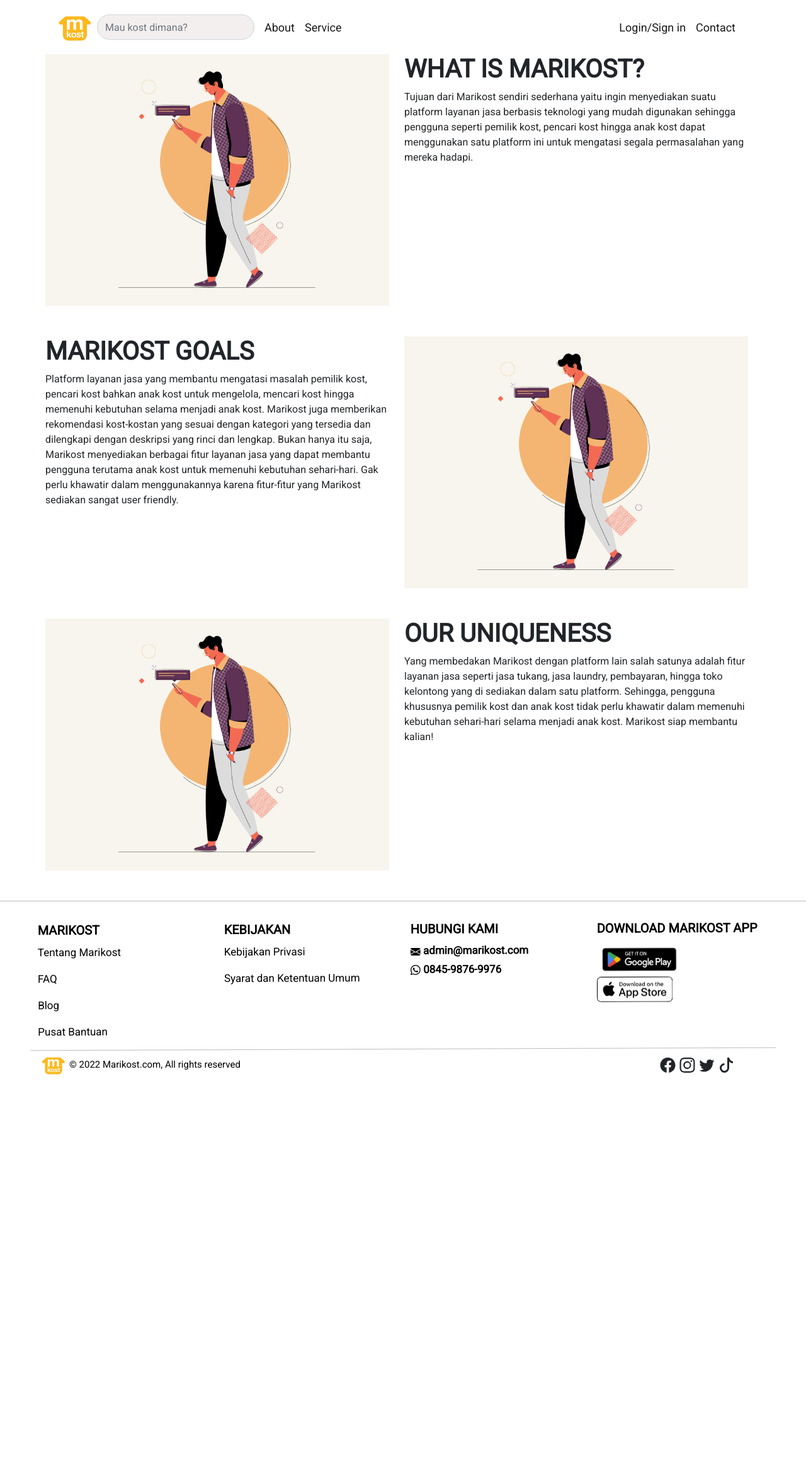
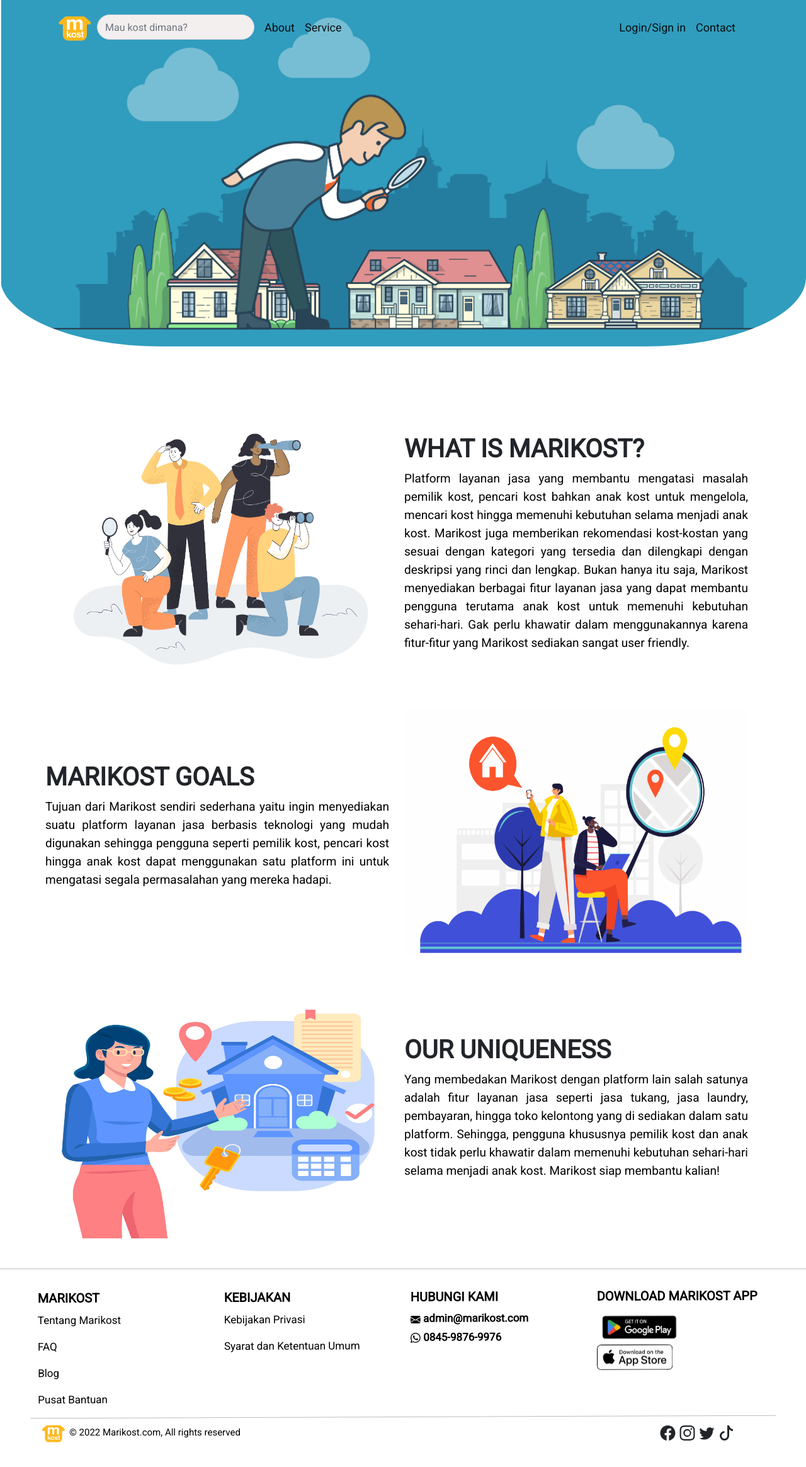
Before and after one commit to Samuelsntr/marikostapp, a PHP site: page /about.php in a window 1280 px wide. Shown: the whole page at 63% size. Before the commit the page ends 1706 px from the top, so only its background shows below. Run offline with PHP 8.4, Linux system fonts and the light colour scheme.

Commit message:
editing about

```diff
--- a/about.php
+++ b/about.php
@@ -1,29 +1,75 @@
-<?php include "header.php"; ?>
+<!doctype html>
+<html lang="en">
 
-<section>
-    <div class="row">
+<head>
+    <meta charset="utf-8">
+    <meta name="viewport" content="width=device-width, initial-scale=1">
+    <title>Bootstrap demo</title>
+    <link href="https://cdn.jsdelivr.net/npm/bootstrap@5.2.0/dist/css/bootstrap.min.css" rel="stylesheet" integrity="sha384-gH2yIJqKdNHPEq0n4Mqa/HGKIhSkIHeL5AyhkYV8i59U5AR6csBvApHHNl/vI1Bx" crossorigin="anonymous">
+    <link rel="stylesheet" href="css/style.css">
+</head>
+
+<body>
+    <div class="bg-img" style="background-image: url('img/10097.jpg');">
+        <div class="container">
+            <nav class="navbar navbar-expand-lg">
+                <div class="container-fluid">
+                    <a><img src="img/Logo MARIKOST.png" alt="" width="70" height="70"></a>
+                    <input class="form-control me-2 cari" type="search" placeholder="Mau kost dimana?" aria-label="Search">
+                    <button class="navbar-toggler" type="button" data-bs-toggle="collapse" data-bs-target="#navbarSupportedContent" aria-controls="navbarSupportedContent" aria-expanded="false" aria-label="Toggle navigation">
+                        <span class="navbar-toggler-icon"></span>
+                    </button>
+                    <div class="collapse navbar-collapse" id="navbarSupportedContent">
+                        <ul class="navbar-nav me-auto mb-2 mb-lg-0">
+                            <li class="nav-item">
+                                <a class="nav-link active tulisan" aria-current="page" href="#">About</a>
+                            </li>
+                            <li class="nav-item">
+                                <a class="nav-link active tulisan" href="#">Service</a>
+                            </li>
+                        </ul>
+                    </div>
+                    <div class="navbar" id="navbarSupportedContent">
+                        <ul class="navbar-nav me-auto mb-2 mb-lg-0">
+                            <li class="nav-item">
+                                <a class="nav-link active tulisan" aria-current="page" href="#">Login/Sign in</a>
+                            </li>
+                            <li class="nav-item">
+                                <a class="nav-link active tulisan" href="#">Contact</a>
+                            </li>
+                        </ul>
+                    </div>
+                </div>
+            </nav>
+        </div>
+    </div>
+    <div class="container">
+        <section class="aboutMarikost">
+            <div class="row my-auto">
                 <div class="col">
-            <img src="img/Notification.png" alt="" style="width:100% ; height:400px ;">
+                    <img src="img/marikost.jpg" alt="" style="width:100% ; height:400px ;">
                 </div>
-        <div class="col">
+                <div class="col my-auto">
                     <h1 class="fw-bold">WHAT IS MARIKOST?</h1>
-            <p>Tujuan dari Marikost sendiri sederhana yaitu ingin menyediakan suatu platform layanan jasa berbasis teknologi yang mudah digunakan sehingga pengguna seperti pemilik kost, pencari kost hingga anak kost dapat menggunakan satu platform ini untuk mengatasi segala permasalahan yang mereka hadapi. </p>
+                    <p>Platform layanan jasa yang membantu mengatasi masalah pemilik kost, pencari kost bahkan anak kost untuk mengelola, mencari kost hingga memenuhi kebutuhan selama menjadi anak kost. Marikost juga memberikan rekomendasi kost-kostan yang sesuai dengan kategori yang tersedia dan dilengkapi dengan deskripsi yang rinci dan lengkap. Bukan hanya itu saja, Marikost menyediakan berbagai fitur layanan jasa yang dapat membantu pengguna terutama anak kost untuk memenuhi kebutuhan sehari-hari. Gak perlu khawatir dalam menggunakannya karena fitur-fitur yang Marikost sediakan sangat user friendly.</p>
                 </div>
             </div>
             <div class="row my-5">
-        <div class="col">
+                <div class="col my-auto">
                     <h1 class="fw-bold">MARIKOST GOALS</h1>
-            <p>Platform layanan jasa yang membantu mengatasi masalah pemilik kost, pencari kost bahkan anak kost untuk mengelola, mencari kost hingga memenuhi kebutuhan selama menjadi anak kost. Marikost juga memberikan rekomendasi kost-kostan yang sesuai dengan kategori yang tersedia dan dilengkapi dengan deskripsi yang rinci dan lengkap. Bukan hanya itu saja, Marikost menyediakan berbagai fitur layanan jasa yang dapat membantu pengguna terutama anak kost untuk memenuhi kebutuhan sehari-hari. Gak perlu khawatir dalam menggunakannya karena fitur-fitur yang Marikost sediakan sangat user friendly.</p>
+                    <p>Tujuan dari Marikost sendiri sederhana yaitu ingin menyediakan suatu platform layanan jasa berbasis teknologi yang mudah digunakan sehingga pengguna seperti pemilik kost, pencari kost hingga anak kost dapat menggunakan satu platform ini untuk mengatasi segala permasalahan yang mereka hadapi.
+
+                    </p>
                 </div>
-        <div class="col">
-            <img src="img/Notification.png" alt="" style="width:100% ; height:400px ;">
+                <div class="col my-auto">
+                    <img src="img/goals.PNG" alt="" style="width:100% ; height:400px ;">
                 </div>
             </div>
             <div class="row">
-        <div class="col">
-            <img src="img/Notification.png" alt="" style="width:100% ; height:400px ;">
+                <div class="col my-auto">
+                    <img src="img/uniqnesss.jpg" alt="" style="width:100% ; height:400px ;">
                 </div>
-        <div class="col">
+                <div class="col my-auto">
                     <h1 class="fw-bold">OUR UNIQUENESS</h1>
                     <p>Yang membedakan Marikost dengan platform lain salah satunya adalah fitur layanan jasa seperti jasa tukang, jasa laundry, pembayaran, hingga toko kelontong yang di sediakan dalam satu platform. Sehingga, pengguna khususnya pemilik kost dan anak kost tidak perlu khawatir dalam memenuhi kebutuhan sehari-hari selama menjadi anak kost. Marikost siap membantu kalian!</p>
                 </div>
--- a/css/style.css
+++ b/css/style.css
@@ -161,6 +161,31 @@ body {
 /* END PELAYANAN JASA */
 
 /* SECTION ABOUT */
+.bg-img {
+	min-height: 550px;
+	border-radius: 0px 0px 20% 20%;
+
+	/* Center and scale the image nicely */
+	background-position: center;
+	background-repeat: no-repeat;
+	background-size: cover;
+
+	/* Needed to position the navbar */
+	position: relative;
+	margin-bottom: 120px;
+  }
+
+.aboutMarikost p {
+	font-family: 'Roboto';
+	font-style: normal;
+	font-weight: 400;
+	font-size: 19px;
+	line-height: 29px;
+	text-align: justify;
+
+	color: #000000;
+}
+
 .about {
 	padding: 30px;
 	margin-top: 100px;
--- a/footer.php
+++ b/footer.php
@@ -2,7 +2,7 @@
 <!-- <div class="line"></div> -->
 
 <!-- FOOTER -->
-<footer class="footer mt-5">
+<footer id="contact" class="footer mt-5">
     <div class="row ket" style="border-bottom: 1px solid #BEBEBE;">
         <div class="col">
             <h4>Marikost</h4>
--- a/header.php
+++ b/header.php
@@ -21,10 +21,10 @@
                 <div class="collapse navbar-collapse" id="navbarSupportedContent">
                     <ul class="navbar-nav me-auto mb-2 mb-lg-0">
                         <li class="nav-item">
-                            <a class="nav-link active tulisan" aria-current="page" href="#">About</a>
+                            <a class="nav-link active tulisan" aria-current="page" href="#about">About</a>
                         </li>
                         <li class="nav-item">
-                            <a class="nav-link active tulisan" href="#">Service</a>
+                            <a class="nav-link active tulisan" href="#layanan">Service</a>
                         </li>
                     </ul>
                 </div>
@@ -34,7 +34,7 @@
                             <a class="nav-link active tulisan" aria-current="page" href="#">Login/Sign in</a>
                         </li>
                         <li class="nav-item">
-                            <a class="nav-link active tulisan" href="#">Contact</a>
+                            <a class="nav-link active tulisan" href="#contact">Contact</a>
                         </li>
                     </ul>
                 </div>
--- a/index.php
+++ b/index.php
@@ -210,14 +210,14 @@
 </section>
 
 <!-- SECTION ABOUT -->
-<section>
+<section id="about">
   <div class="about">
     <div class="row">
       <div class="col-7">
         <h1>WHAT IS</h1>
         <h1 style="margin-top: -22px;">MARIKOST?</h1>
         <p>Platform layanan jasa yang membantu mengatasi masalah pemilik kost, pencari kost bahkan anak kost untuk mengelola, mencari kost hingga memenuhi kebutuhan selama menjadi anak kost. Marikost juga memberikan rekomendasi kost-kostan yang sesuai dengan kategori yang tersedia dan dengan deskripsi lengkap. </p>
-        <button type="button" class="btn btn-dark">Read More</button>
+        <a href="about.php"><button type="button" class="btn btn-dark">Read More</button></a>
       </div>
       <div class="col-5"><img src="img/aboutMari.png" alt="..."></div>
     </div>
```
Also changed, not shown: img/10097.jpg (added), img/8619-removebg-preview.png (added), img/goals.PNG (added), img/marikost.jpg (added), img/uniqnesss.jpg (added). Lines whose indentation alone changed are shown as unchanged.
